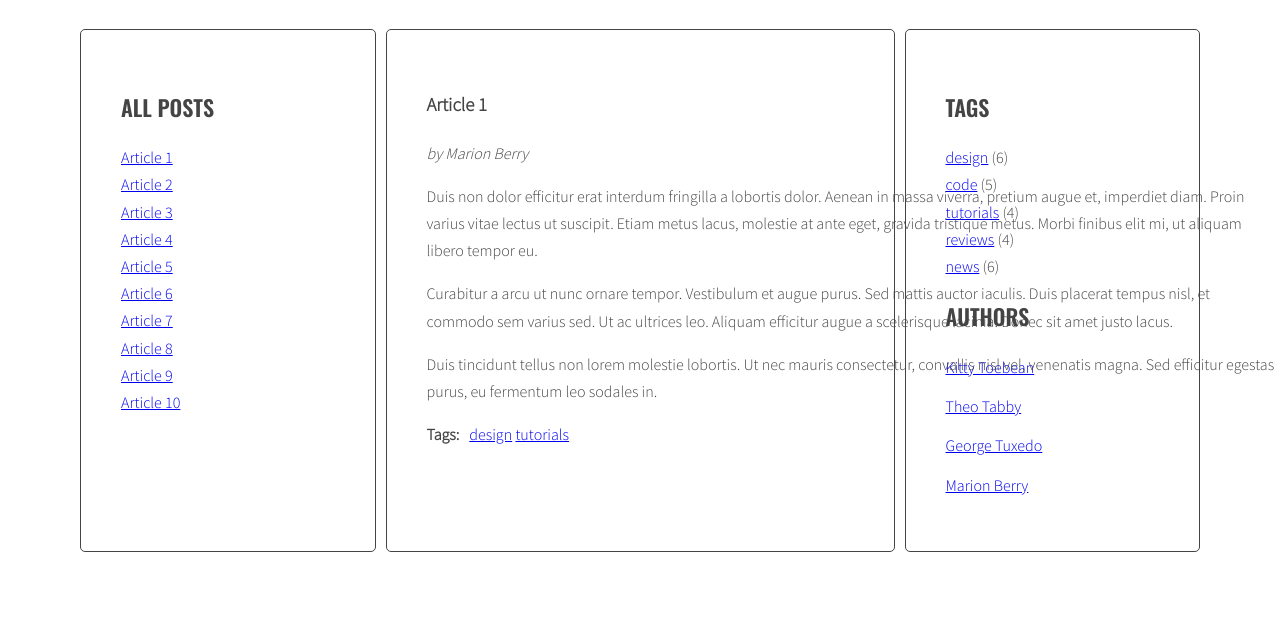
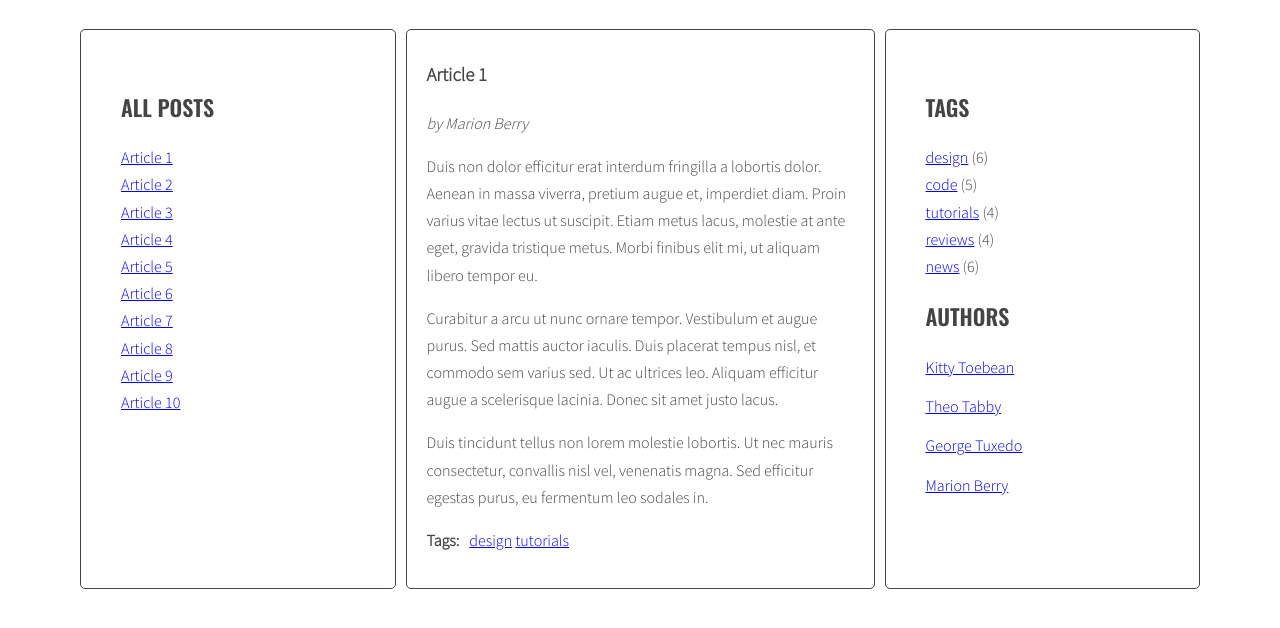
Before and after one commit to dominikajel/javascript-blog, a website: page index.html in a window 1280 px wide. Shown: the part 214-842 px from the top of the page. Before the commit the page ends 800 px from the top, so only its background shows below. Drawn offline with nearby package versions, Linux system fonts and the light colour scheme.

Commit message:
Add transition to article and modify padding

```diff
--- a/sass/style.scss
+++ b/sass/style.scss
@@ -46,6 +46,7 @@ body {
 .wrapper {
   display: flex;
   margin-left: 10px;
+  height: 70vh;
 }
 
 .sidebar {
@@ -59,9 +60,12 @@ body {
 .sidebar, .posts {
   background: $color-light;
   margin-right: 10px;
-  padding: 40px;
   border: 1px solid $color-dark;
   border-radius: 5px;
+}
+
+.sidebar {
+padding: 40px;
 }
 
 /* Logo */
@@ -108,17 +112,22 @@ body {
 //   }
 // }
 
+.posts {
+  position: relative;
+}
 
-.post {
+.post{
 
   opacity: 0;
    transition: 0.5s ease-in-out;
+   display: block;
+   padding: 10px 20px;
    position: absolute;
+
+
     &.active {
-
     opacity: 1;
     z-index: 2;
-
   }
 }
 
```
Also changed, not shown: css/style.css, 1 other file.
